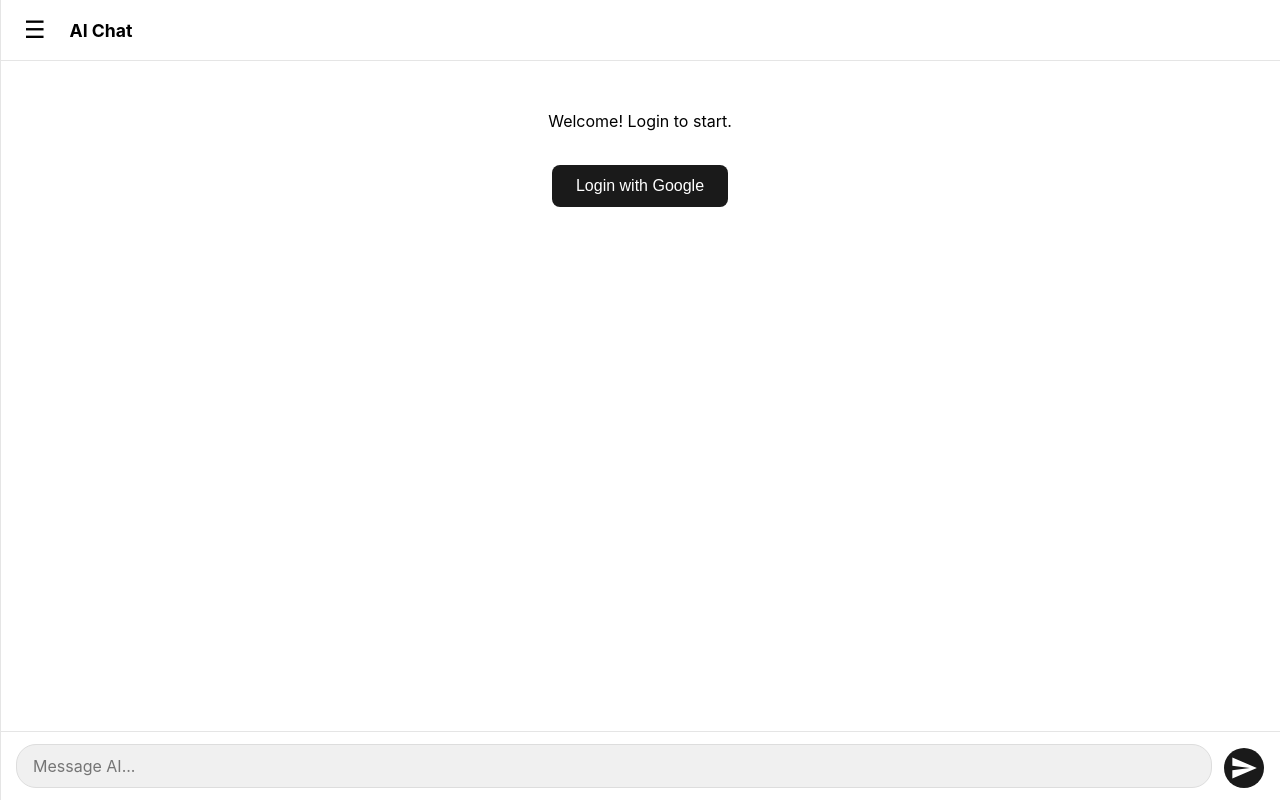
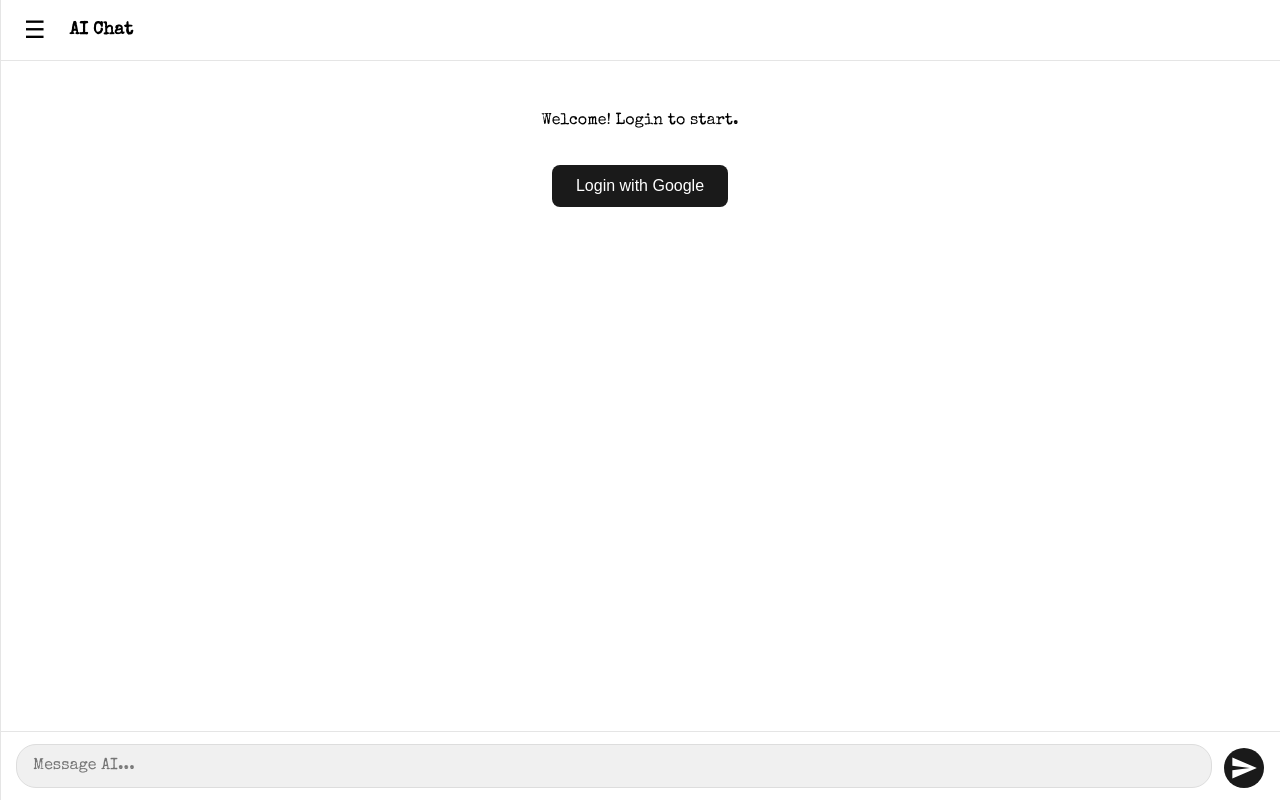
Before and after one commit to bluesjesus/Gemini_flash, a website: page index.html in a window 1280 px wide. Drawn offline with nearby package versions, Linux system fonts and the light colour scheme; no server answers.

Commit message:
Update index.html

```diff
--- a/index.html
+++ b/index.html
@@ -4,7 +4,9 @@
     <meta charset="UTF-8">
     <meta name="viewport" content="width=device-width, initial-scale=1.0, user-scalable=no, viewport-fit=cover">
     <title>AI Chat</title>
-
+    <link rel="preconnect" href="https://fonts.googleapis.com">
+    <link rel="preconnect" href="https://fonts.gstatic.com" crossorigin>
+    <link href="https://fonts.googleapis.com/css2?family=Special+Elite&display=swap" rel="stylesheet">
     <!-- Added for Syntax Highlighting -->
     <link rel="stylesheet" href="https://cdnjs.cloudflare.com/ajax/libs/highlight.js/11.9.0/styles/atom-one-dark.min.css">
     <script src="https://cdnjs.cloudflare.com/ajax/libs/highlight.js/11.9.0/highlight.min.js"></script>
@@ -21,7 +23,7 @@
             --border-color: #e5e5e5;
             --user-msg-bg: #e9e9eb;
             --ai-msg-bg: transparent;
-            --system-font: -apple-system, BlinkMacSystemFont, "Segoe UI", Roboto, Helvetica, Arial, sans-serif;
+            --system-font: 'Special Elite', 'Courier New', monospace;
             --sidebar-width: 280px;
             --code-bg: #282c34; /* Code block background */
             --code-text-color: #abb2bf;
```
